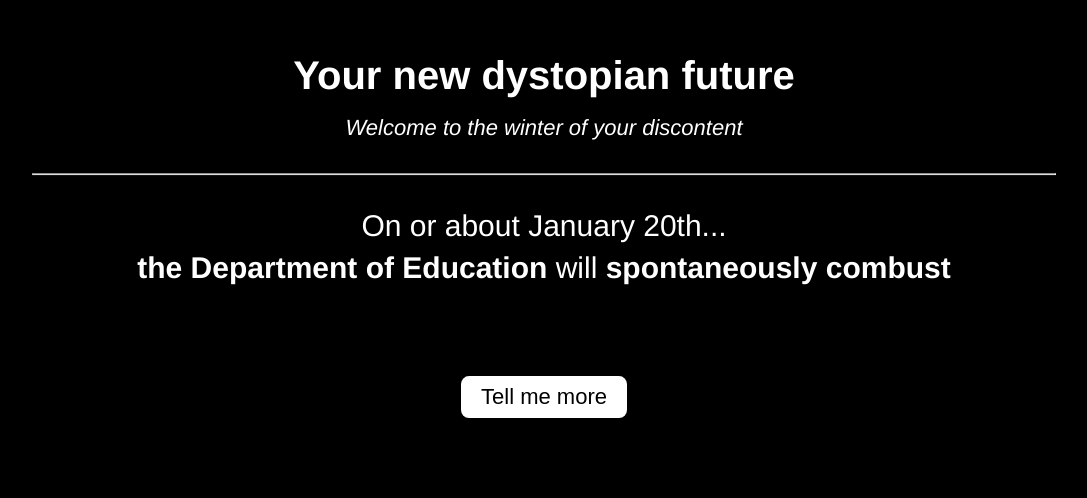
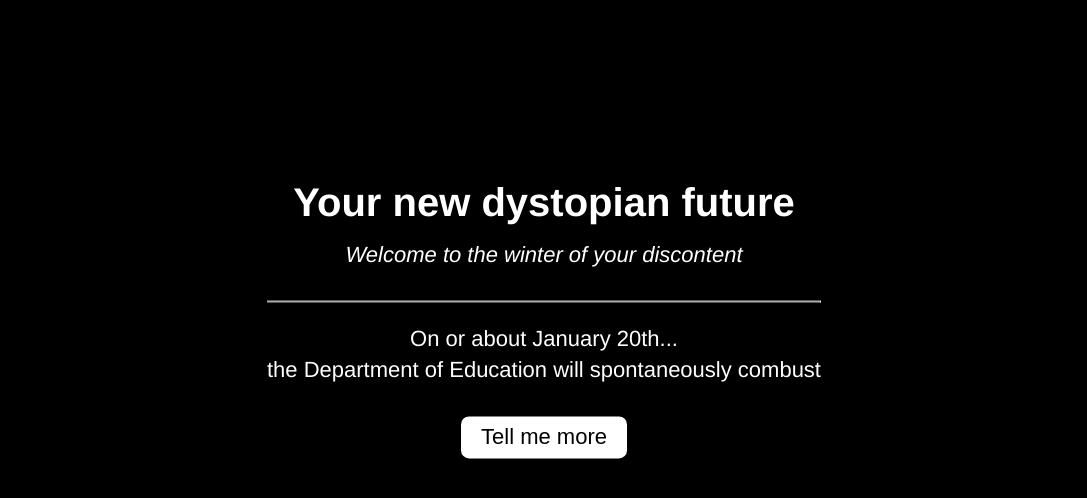
Before and after one commit to linderjoy/dystopianfuture, a plain HTML site: page index.html in a window 1280 px wide. Shown: the part 166-664 px from the top of the page, without its empty margins (96-1183 px from the left). Drawn offline with Linux system fonts and the light colour scheme.

Commit message:
style tweaks

```diff
--- a/css/style.css
+++ b/css/style.css
@@ -24,7 +24,7 @@ body {
 	line-height: 1.4;
 	background: #000000; /* hexadecimal number */
 	padding: 15px;
-	font-size: 30px;
+	font-size: 18px;
 	text-align: center;
 	color: white;
 }
@@ -32,7 +32,7 @@ body {
 
 
 h1 {
-	font-size: 40px;
+	font-size: 32px;
 	margin-bottom: 10px;
 }
 
@@ -48,15 +48,15 @@ h4 {
 	margin-top: 0;
 	font-weight: normal;
 	font-style: italic;
-	font-size: 22px;
+	font-size: 18px;
 }
 
 
 #fortune {
-	position: absolute;
 	width:80%;
-	left: 10%;
-	top:100px;
+	margin-left: auto;
+	margin-right: auto;
+  margin-top: 80px;
 }
 
 
@@ -66,7 +66,7 @@ h4 {
   padding: 8px 20px;
   background-color: white;
   border: white;
-  font-size: 22px;
+
 }
 
 .btn:hover {
@@ -75,8 +75,21 @@ h4 {
 }
 
 @media (min-width: 600px) {
+	h1 {
+		font-size: 40px;
+	}
+	h4 {
+		font-size: 22px;
+	}
+
+	p {
+		font-size: 22px;
+	}
 
   #fortune {
+  	width: auto;
+    max-width: 600px;
+  	position: absolute;
 		top: 50%;
 		left: 50%;
 		transform: translate(-50%, -50%);
--- a/index.html
+++ b/index.html
@@ -4,6 +4,7 @@
 		<meta charset="utf-8">
 		<meta name="description" content="Your new dystopian future: Welcome to the winter of your discontent">
 		<meta name="keywords" content="Trump, terror, fortune-telling">
+		<meta name="viewport" content="width=device-width, initial-scale=1.0">
 
 		<title>Dystopian Future</title>
 
@@ -110,15 +111,15 @@
 
 			var tone = tones[randomize(tones)];
 
-			document.write("<div id='fortune'><h1>Your new dystopian future</h1><h4>Welcome to the winter of your discontent</h4><hr><p>On or about January 20th... <br> <strong>")
+			document.write("<div id='fortune'><h1>Your new dystopian future</h1><h4>Welcome to the winter of your discontent</h4><hr><p>On or about January 20th... <br> ")
 
 			if ( tone === 'a' ) {
-				document.write(" " + institution + "</strong> will <strong>" + disaster + "</strong>");
+				document.write(" " + institution + " will " + disaster );
 			} else {
-				document.write(" " + nefInstitution + "</strong> will <strong>" + fortune + "</strong>");
+				document.write(" " + nefInstitution + " will " + fortune );
 			}
 
-			document.write('<br><br><br><button class="btn" onClick="window.location.reload()">Tell me more</button>')
+			document.write('<br><br><button class="btn" onClick="window.location.reload()">Tell me more</button>')
 			document.write("</div>");
 
 
```
